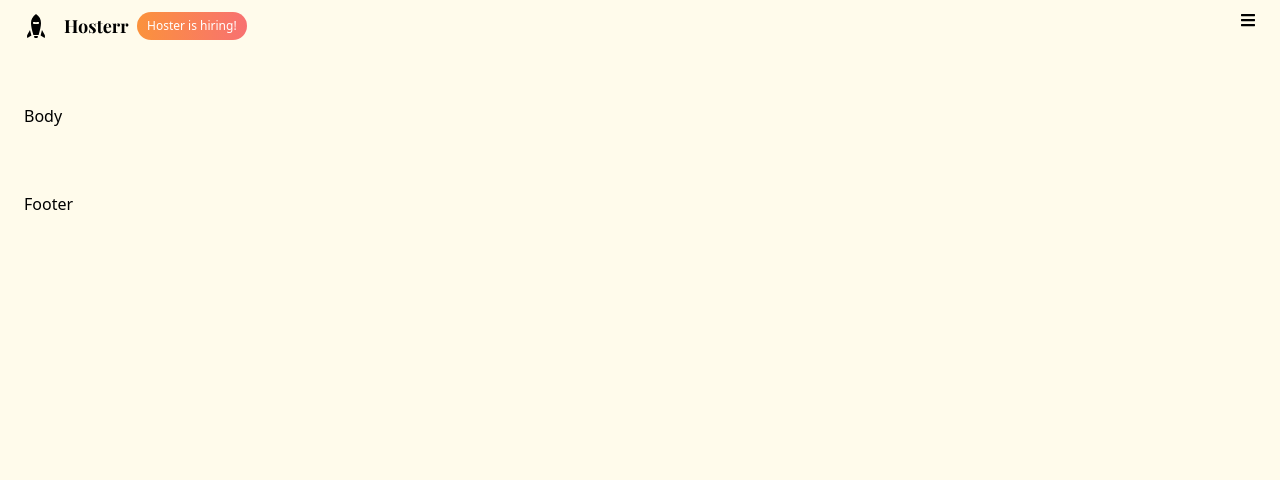
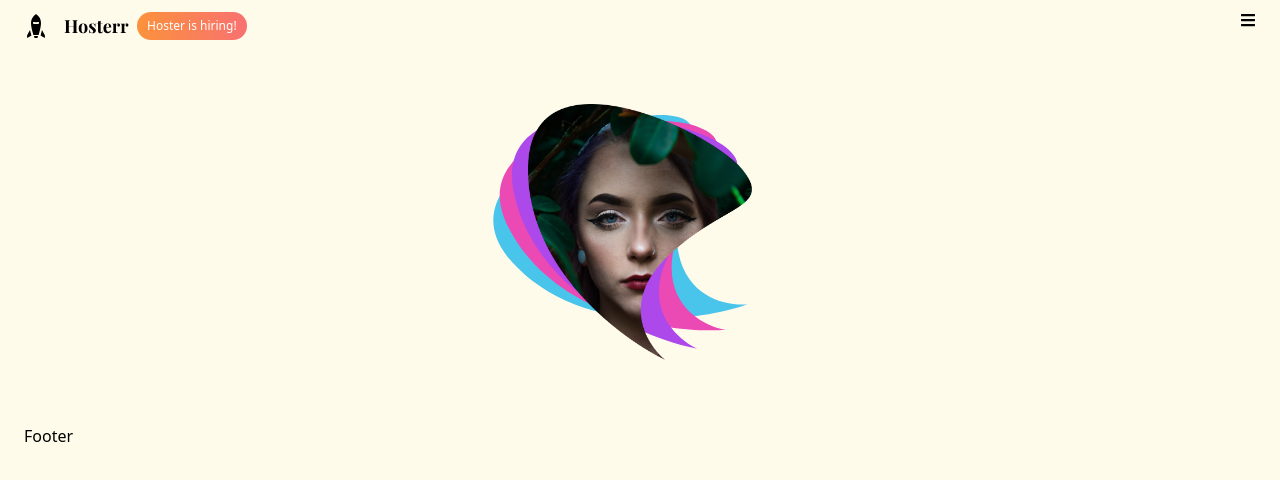
Before and after one commit to ashirwad0201/TailwindLandingPage, a React (Vite) app: page / in a window 1280 px wide. Shown: the top 480 px of the page. Built offline with nearby package versions, Linux system fonts and the light colour scheme; a web font is replaced by a local one.

Commit message:
image of the body

```diff
--- a/src/Components/Body.jsx
+++ b/src/Components/Body.jsx
@@ -1,9 +1,17 @@
-import React from 'react'
+import React from "react";
 
 const Body = () => {
   return (
-    <div>Body</div>
-  )
-}
+    <div>
+      <div className="flex items-center justify-center">
+        <img src="./assets/Blue-Shape.svg" alt="1st" className="-rotate-45 h-64"/>
+        <img src="./assets/Pink-Shape.svg" alt="2nd" className="absolute -rotate-[30deg] h-64"/>
+        <img src="./assets/Purple-Shape.svg" alt="3rd" className="absolute -rotate-[15deg] h-64"/>
+        <img src="./assets/Hero-Model.png" alt="hero" className="absolute h-64"/>
+      </div>
+      <div></div>
+    </div>
+  );
+};
 
-export default Body
+export default Body;
```
